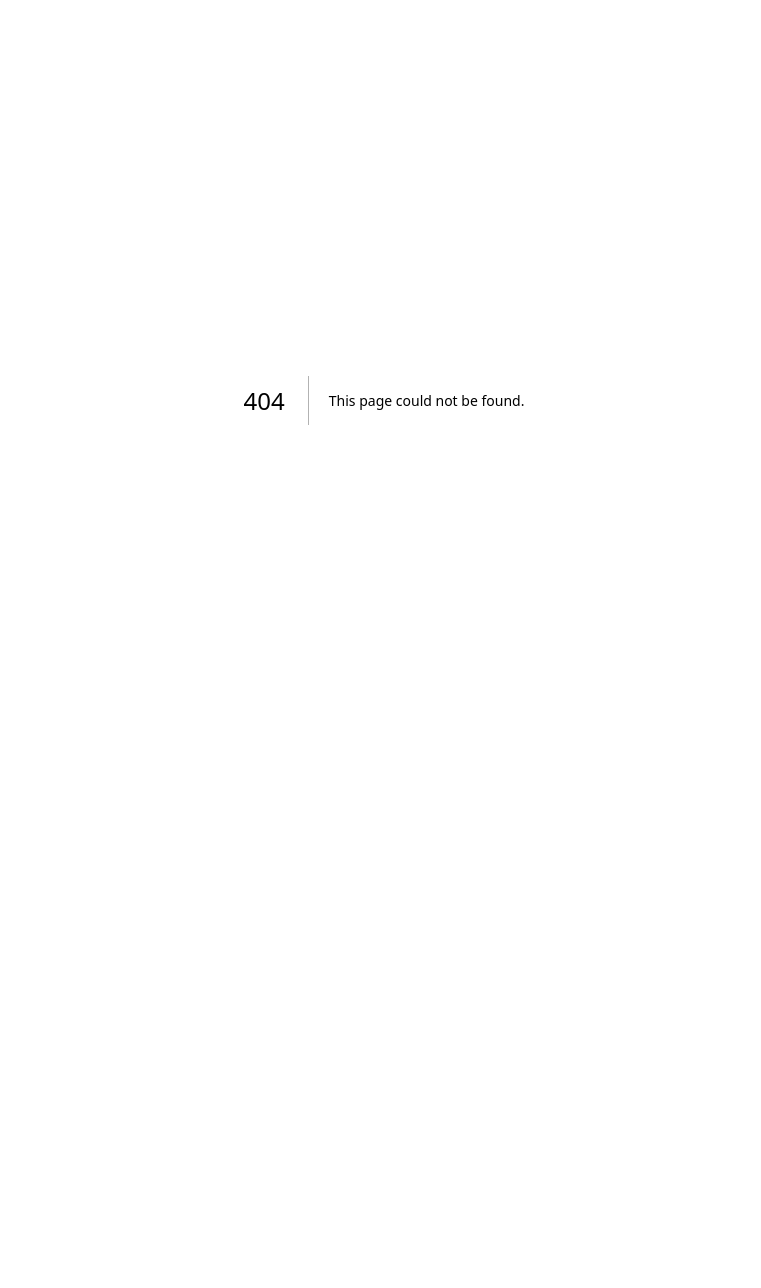
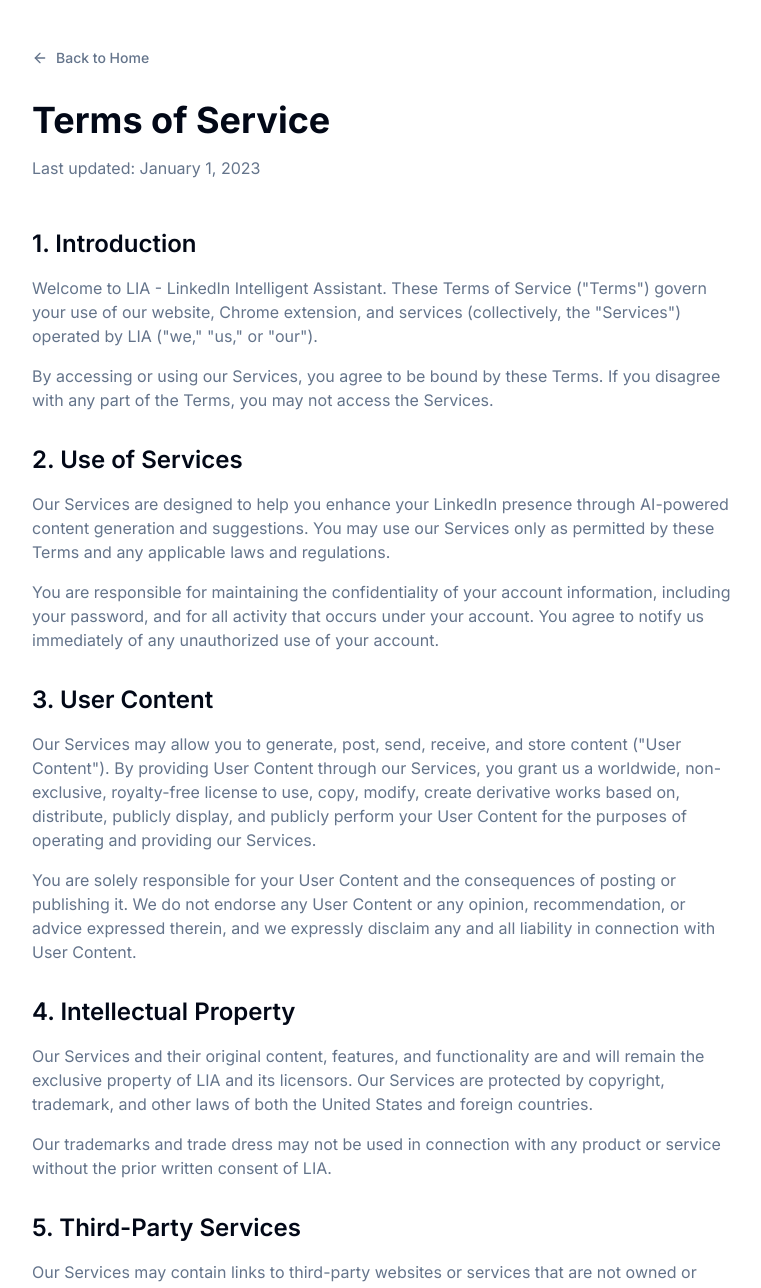
Before and after one commit to TenacityVenture/Lia, a Next.js app in the folder landing-page/: page /terms in a window 1280 px wide. Before the commit this address had no page. Shown: the top 1288 px of the page, without its empty margins (256-1017 px from the left). Before the commit the page ends 800 px from the top, so only its background shows below. Built offline with nearby package versions, Linux system fonts and the light colour scheme.

Commit message:
create the terms page

```diff
--- /dev/null
+++ b/landing-page/app/terms/page.tsx
@@ -0,0 +1,171 @@
+import Link from "next/link"
+import { ArrowLeft } from "lucide-react"
+
+export default function TermsPage() {
+  return (
+    <div className="container max-w-3xl py-12">
+      <Link
+        href="/"
+        className="inline-flex items-center text-sm font-medium text-muted-foreground hover:text-primary mb-8"
+      >
+        <ArrowLeft className="mr-2 h-4 w-4" />
+        Back to Home
+      </Link>
+
+      <div className="space-y-4 mb-12">
+        <h1 className="text-4xl font-bold">Terms of Service</h1>
+        <p className="text-muted-foreground">Last updated: January 1, 2023</p>
+      </div>
+
+      <div className="space-y-8 text-muted-foreground">
+        <section className="mb-8">
+          <h2 className="text-2xl font-semibold text-foreground mb-4">1. Introduction</h2>
+          <p>
+            Welcome to LIA - LinkedIn Intelligent Assistant. These Terms of Service ("Terms") govern your use of our
+            website, Chrome extension, and services (collectively, the "Services") operated by LIA ("we," "us," or
+            "our").
+          </p>
+          <p className="mt-4">
+            By accessing or using our Services, you agree to be bound by these Terms. If you disagree with any part of
+            the Terms, you may not access the Services.
+          </p>
+        </section>
+
+        <section className="mb-8">
+          <h2 className="text-2xl font-semibold text-foreground mb-4">2. Use of Services</h2>
+          <p>
+            Our Services are designed to help you enhance your LinkedIn presence through AI-powered content generation
+            and suggestions. You may use our Services only as permitted by these Terms and any applicable laws and
+            regulations.
+          </p>
+          <p className="mt-4">
+            You are responsible for maintaining the confidentiality of your account information, including your
+            password, and for all activity that occurs under your account. You agree to notify us immediately of any
+            unauthorized use of your account.
+          </p>
+        </section>
+
+        <section className="mb-8">
+          <h2 className="text-2xl font-semibold text-foreground mb-4">3. User Content</h2>
+          <p>
+            Our Services may allow you to generate, post, send, receive, and store content ("User Content"). By
+            providing User Content through our Services, you grant us a worldwide, non-exclusive, royalty-free license
+            to use, copy, modify, create derivative works based on, distribute, publicly display, and publicly perform
+            your User Content for the purposes of operating and providing our Services.
+          </p>
+          <p className="mt-4">
+            You are solely responsible for your User Content and the consequences of posting or publishing it. We do not
+            endorse any User Content or any opinion, recommendation, or advice expressed therein, and we expressly
+            disclaim any and all liability in connection with User Content.
+          </p>
+        </section>
+
+        <section className="mb-8">
+          <h2 className="text-2xl font-semibold text-foreground mb-4">4. Intellectual Property</h2>
+          <p>
+            Our Services and their original content, features, and functionality are and will remain the exclusive
+            property of LIA and its licensors. Our Services are protected by copyright, trademark, and other laws of
+            both the United States and foreign countries.
+          </p>
+          <p className="mt-4">
+            Our trademarks and trade dress may not be used in connection with any product or service without the prior
+            written consent of LIA.
+          </p>
+        </section>
+
+        <section className="mb-8">
+          <h2 className="text-2xl font-semibold text-foreground mb-4">5. Third-Party Services</h2>
+          <p>
+            Our Services may contain links to third-party websites or services that are not owned or controlled by LIA.
+            We have no control over, and assume no responsibility for, the content, privacy policies, or practices of
+            any third-party websites or services.
+          </p>
+          <p className="mt-4">
+            You acknowledge and agree that LIA shall not be responsible or liable, directly or indirectly, for any
+            damage or loss caused or alleged to be caused by or in connection with the use of or reliance on any such
+            content, goods, or services available on or through any such websites or services.
+          </p>
+        </section>
+
+        <section className="mb-8">
+          <h2 className="text-2xl font-semibold text-foreground mb-4">6. OpenAI API Usage</h2>
+          <p>
+            Our Services utilize the OpenAI API to generate content. By using our Services, you acknowledge that content
+            generated through the OpenAI API is subject to OpenAI's terms of service and usage policies.
+          </p>
+          <p className="mt-4">
+            You are responsible for providing your own OpenAI API key and for any charges incurred through your use of
+            the OpenAI API. We do not store your API key on our servers and are not responsible for any unauthorized use
+            of your API key.
+          </p>
+        </section>
+
+        <section className="mb-8">
+          <h2 className="text-2xl font-semibold text-foreground mb-4">7. Limitation of Liability</h2>
+          <p>
+            In no event shall LIA, nor its directors, employees, partners, agents, suppliers, or affiliates, be liable
+            for any indirect, incidental, special, consequential, or punitive damages, including without limitation,
+            loss of profits, data, use, goodwill, or other intangible losses, resulting from:
+          </p>
+          <ul className="list-disc pl-6 mt-2 space-y-2">
+            <li>Your access to or use of or inability to access or use the Services;</li>
+            <li>Any conduct or content of any third party on the Services;</li>
+            <li>Any content obtained from the Services; and</li>
+            <li>
+              Unauthorized access, use, or alteration of your transmissions or content, whether based on warranty,
+              contract, tort (including negligence), or any other legal theory, whether or not we have been informed of
+              the possibility of such damage.
+            </li>
+          </ul>
+        </section>
+
+        <section className="mb-8">
+          <h2 className="text-2xl font-semibold text-foreground mb-4">8. Disclaimer</h2>
+          <p>
+            Your use of the Services is at your sole risk. The Services are provided on an "AS IS" and "AS AVAILABLE"
+            basis. The Services are provided without warranties of any kind, whether express or implied, including, but
+            not limited to, implied warranties of merchantability, fitness for a particular purpose, non-infringement,
+            or course of performance.
+          </p>
+          <p className="mt-4">
+            LIA does not warrant that: (a) the Services will function uninterrupted, secure, or available at any
+            particular time or location; (b) any errors or defects will be corrected; (c) the Services are free of
+            viruses or other harmful components; or (d) the results of using the Services will meet your requirements.
+          </p>
+        </section>
+
+        <section className="mb-8">
+          <h2 className="text-2xl font-semibold text-foreground mb-4">9. Changes to Terms</h2>
+          <p>
+            We reserve the right, at our sole discretion, to modify or replace these Terms at any time. If a revision is
+            material, we will try to provide at least 30 days' notice prior to any new terms taking effect. What
+            constitutes a material change will be determined at our sole discretion.
+          </p>
+          <p className="mt-4">
+            By continuing to access or use our Services after those revisions become effective, you agree to be bound by
+            the revised terms. If you do not agree to the new terms, please stop using the Services.
+          </p>
+        </section>
+
+        <section className="mb-8">
+          <h2 className="text-2xl font-semibold text-foreground mb-4">10. Governing Law</h2>
+          <p>
+            These Terms shall be governed and construed in accordance with the laws of the United States, without regard
+            to its conflict of law provisions.
+          </p>
+          <p className="mt-4">
+            Our failure to enforce any right or provision of these Terms will not be considered a waiver of those
+            rights. If any provision of these Terms is held to be invalid or unenforceable by a court, the remaining
+            provisions of these Terms will remain in effect.
+          </p>
+        </section>
+
+        <section className="mb-8">
+          <h2 className="text-2xl font-semibold text-foreground mb-4">11. Contact Us</h2>
+          <p>If you have any questions about these Terms, please contact us at:</p>
+          <p className="mt-2">Email: terms@lia-assistant.com</p>
+        </section>
+      </div>
+    </div>
+  )
+}
```
